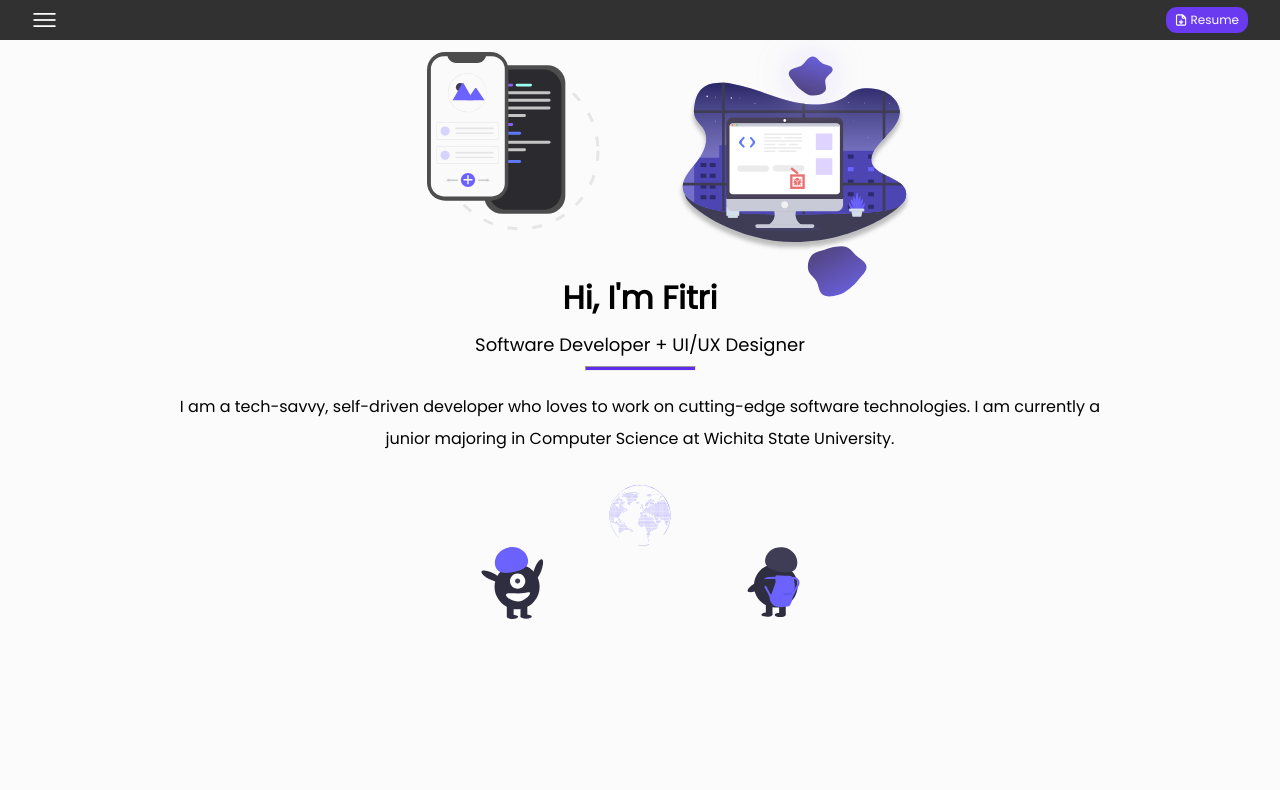
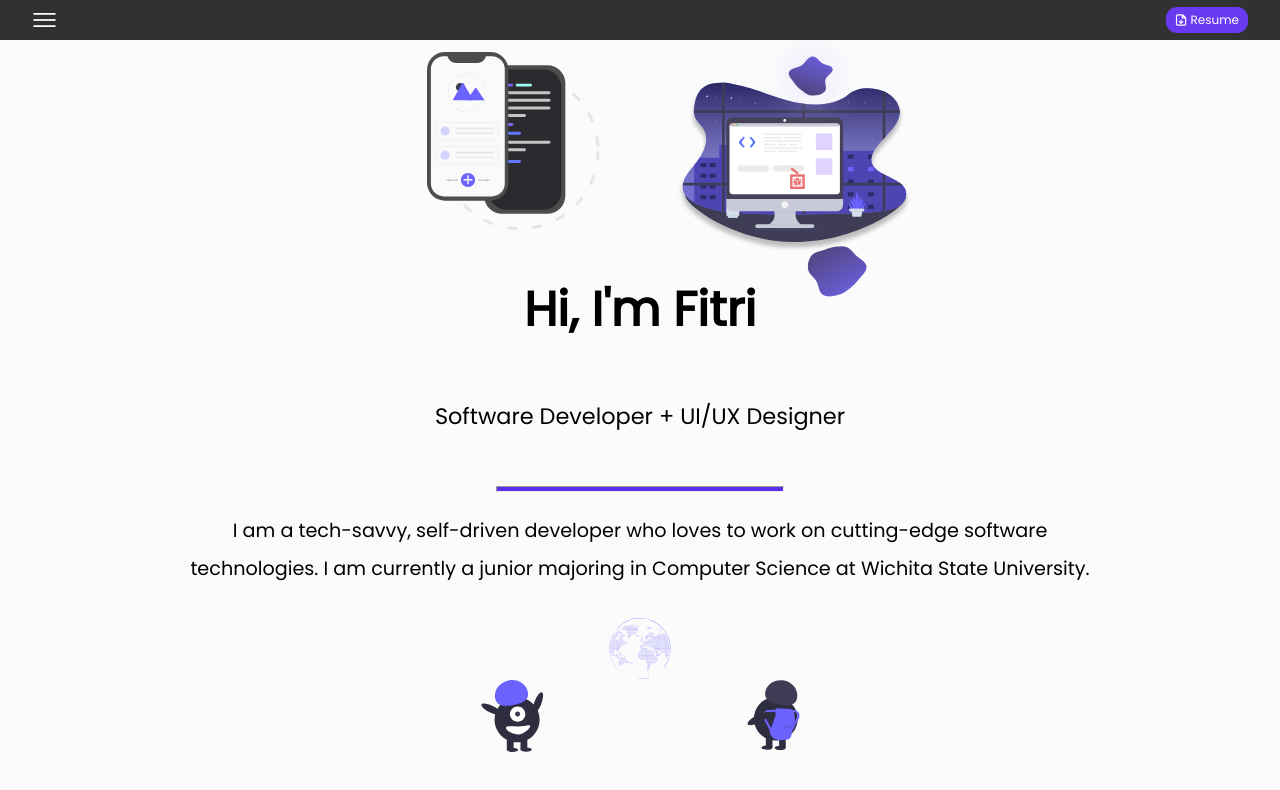
Before and after one commit to Endeavor42/personal-website, a React (Create React App) app: page / in a window 1280 px wide. Shown: the top 790 px of the page. Built offline with nearby package versions, Linux system fonts and the light colour scheme.

Commit message:
Made the about me responsive for smallest viewport width for browser

```diff
--- a/src/styles/aboutMe.scss
+++ b/src/styles/aboutMe.scss
@@ -3,6 +3,7 @@
 .aboutMe {
   width: 100%;
   height: calc(100% - 40px);
+  max-height: 774px;
   margin-top: 40px;
   display: flex;
   flex-direction: column;
@@ -39,17 +40,23 @@
       display: flex;
       flex-direction: column;
       justify-content: space-between;
-      margin: auto;
       width: 100%;
-      height: rem(97.16);
+      height: clamp(97.16px, 17vw, 720px);
       align-items: center;
       margin-bottom: rem(20);
+      h1 {
+        font-size: clamp(2rem, 6.5vw, 3rem);
+      }
       p {
-        font-size: rem(18);
+        font-size: clamp(1.125rem, 4vw, 1.4rem);
       }
       hr {
-        height: rem(5);
-        width: rem(111);
+        min-height: rem(5);
+        height: 0.35em;
+        min-width: rem(111);
+        width: 25%;
+        // height: rem(5);
+        // width: rem(111);
         background-color: #5f2eea;
       }
     }
@@ -58,7 +65,7 @@
       margin: auto;
       p {
         text-align: center;
-        font-size: 1rem;
+        font-size: clamp(1rem, 4vw, 1.2rem);
         line-height: 200%;
       }
     }
```
Also changed, not shown: 1 other file (tests, documents, lock files or other folders).
